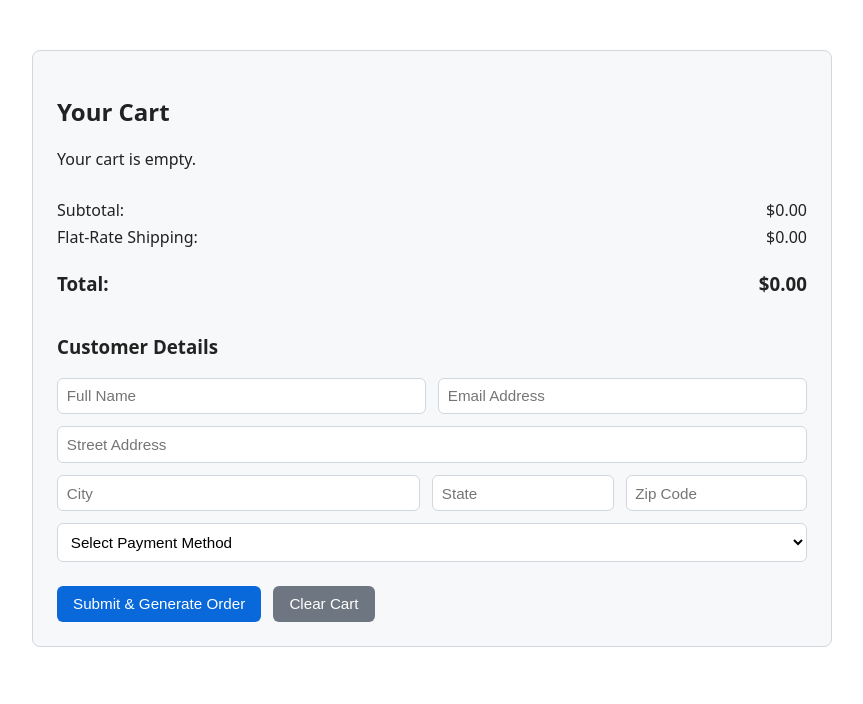
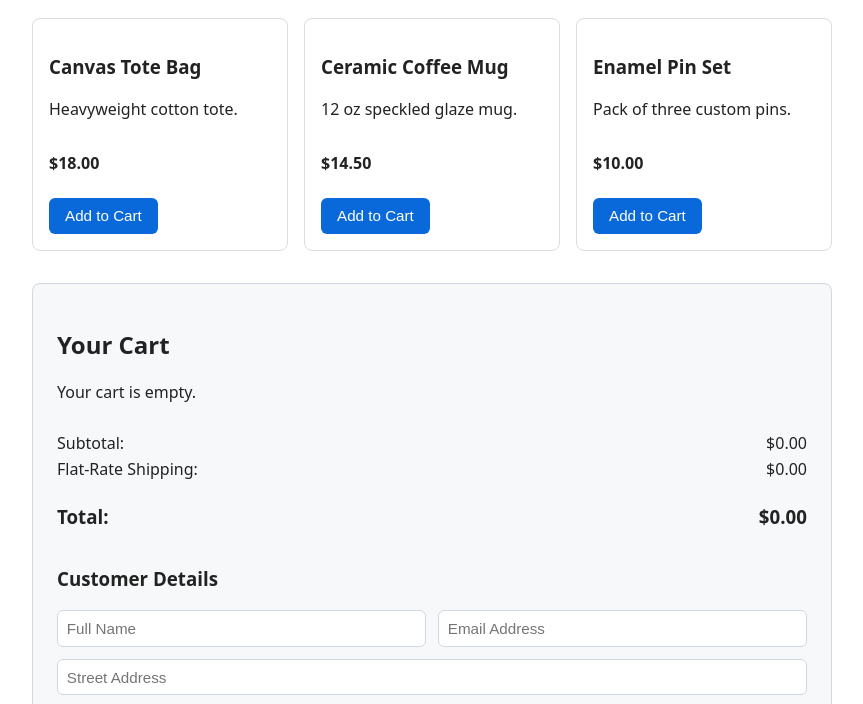
Before and after one commit to SasquatchMuscleUSA/sasquatchmuscleusa.gethub.io, a plain HTML site: page index.html in a window 1280 px wide. Shown: the part 78-782 px from the top of the page, without its empty margins (208-1071 px from the left). Drawn offline with Linux system fonts and the light colour scheme.

Commit message:
Update index.html

```diff
--- a/index.html
+++ b/index.html
@@ -254,3 +254,7 @@
       cart = [];
       updateCart();
       }
+    renderProducts();
+  </script>
+</body>
+</html>
```
